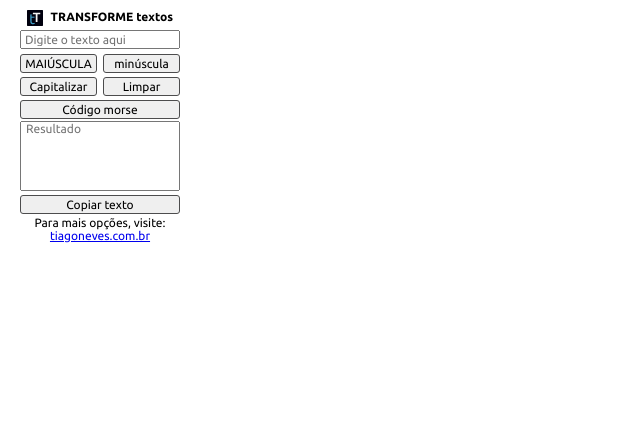
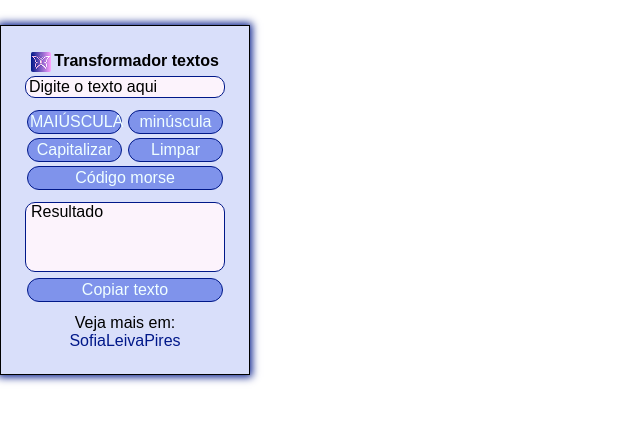
Before and after one commit to SofiaLeivaPires/TransformadorTexto, a browser extension: page index.html in a window 1280 px wide. Shown: the whole page, without its empty margins (0-640 px from the left). Drawn offline with Linux system fonts and the light colour scheme; a web font is replaced by a local one.

Commit message:
subindo atualizacoes

```diff
--- a/index.html
+++ b/index.html
@@ -5,11 +5,9 @@
     <meta name="viewport" content="width=device-width, initial-scale=1.0" />
 
     <!-- Adicionando Fontes Google -->
-    <link rel="preconnect" href="https://fonts.googleapis.com">
-    <link rel="preconnect" href="https://fonts.gstatic.com" crossorigin>
-    <link href="https://fonts.googleapis.com/css2?family=Ubuntu:ital,wght@0,300;0,400;0,500;0,700;1,300;1,400;1,500;1,700&display=swap" rel="stylesheet">
-
-
+  <link rel="preconnect" href="https://fonts.googleapis.com">
+<link rel="preconnect" href="https://fonts.gstatic.com" crossorigin>
+<link href="https://fonts.googleapis.com/css2?family=Delius&family=Sour+Gummy:ital,wght@0,100..900;1,100..900&display=swap" rel="stylesheet">
     <title>Extensão</title>
     <link rel="stylesheet" href="style.css">
   </head>
@@ -18,8 +16,8 @@
     <section class="secao-1">
 
       <div class="logo">
-        <img src="./icons/Logo-tT-vetor-16.png" alt="Logo">
-        <h1>TRANSFORME textos</h1>
+        <img src="./icons/icone20.png" alt="Logo">
+        <h1>Transformador textos</h1>
       </div>
 
 
@@ -51,11 +49,9 @@
           <button type="button" class="btn-codigo" id="copiar" >Copiar texto</button>
       </div>
 
-
-
       <div class="container-info">
-        <p>Para mais opções, visite: </p>
-        <a href="http://tiagoneves">tiagoneves.com.br</a>
+        <p>Veja mais em: </p>
+        <a href="https://github.com/SofiaLeivaPires">SofiaLeivaPires</a>
       </div>
     </section>
 
--- a/style.css
+++ b/style.css
@@ -2,69 +2,84 @@
     margin: 0;
     padding: 0;
     box-sizing: border-box;
-    font-family: "Ubuntu", sans-serif;
-    font-size: 12px;
+    font-family: "Sour Gummy", sans-serif;
+    font-size: 16px;
 }
 
 .logo {
-    width: 160px;
+    width: 200px;
     display: flex;
-    justify-content: space-around;
+    justify-content: space-evenly;
     padding: 1px 3px;
     text-align: center;
 }
 
 .secao-1 {
-    width: 200px;
-    height: 200px;
+    width: 250px;
+    height: 350px;
     display: flex;
     flex-direction: column;
     align-items: center;
     justify-content: center;
     margin-top: 25px;
+    border: 1px solid ;
+    box-shadow: 0px 0px 8px 2px #001889;
+    background-color: #d9dffa;
+
 }
 
 .input-text {
-    width: 160px;
+    width: 200px;
     margin: 3px 0;
     padding: 1px 3px;
-
+    margin-bottom: 10px;
 }
 
 .container-button {
-    width: 160px;
-    padding: 2px 0;
+    width: 200px;
+    padding: 2px ;
     display: flex;
     justify-content: space-between;
 }
 
 
 .btn {
-    width: 77px;
+    width: 95px;
     padding: 2px ;
-    border-radius: 3px;
-    border: solid 1px #4c4c4d;
+    border: 0.8px solid #001889;
+    background-color: #7f93eb;;
     cursor: pointer;
+    color: azure;
+    border-radius: 15px;
+
 }
 
 .btn-codigo {
     width: 200px;
     padding: 2px ;
-    border-radius: 3px;
-    border: solid 1px #4c4c4d;
+    border: 0.8px solid #001889;
+    background-color: #7f93eb;
     cursor: pointer;
+    color: azure;
+    border-radius: 15px;
+    margin-bottom: 10px;
+
+}
+
+.btn:hover, .btn-codigo:hover {
+    background-color: #001889;
 }
 
 
 .resultado {
-    width: 160px;
+    width: 200px;
     height: 74px;
     display: block;
 
 }
 
 .resultado-input {
-    width: 160px;
+    width: 200px;
     height: 70px;
     padding-left: 5px;
     box-sizing: border-box;
@@ -77,3 +92,24 @@
     width: 160px;
     text-align: center;
 }
+
+a {
+    text-decoration: none;
+    color: #001889;
+
+}
+
+input, textarea {
+    border-radius: 10px;
+    background-color: #fcf3fc;
+    border: 0.8px solid #001889;
+}
+
+input::placeholder, textarea::placeholder {
+    color: rgb(0, 0, 0);
+}
+
+input:focus, textarea:focus {
+  border-color: rgb(124, 124, 255);
+  outline: none;
+}
```
Also changed, not shown: icons/icone128.png (added), icons/icone16.png (added), icons/icone20.png (added), icons/icone250.png (added), icons/icone48.png (added).
